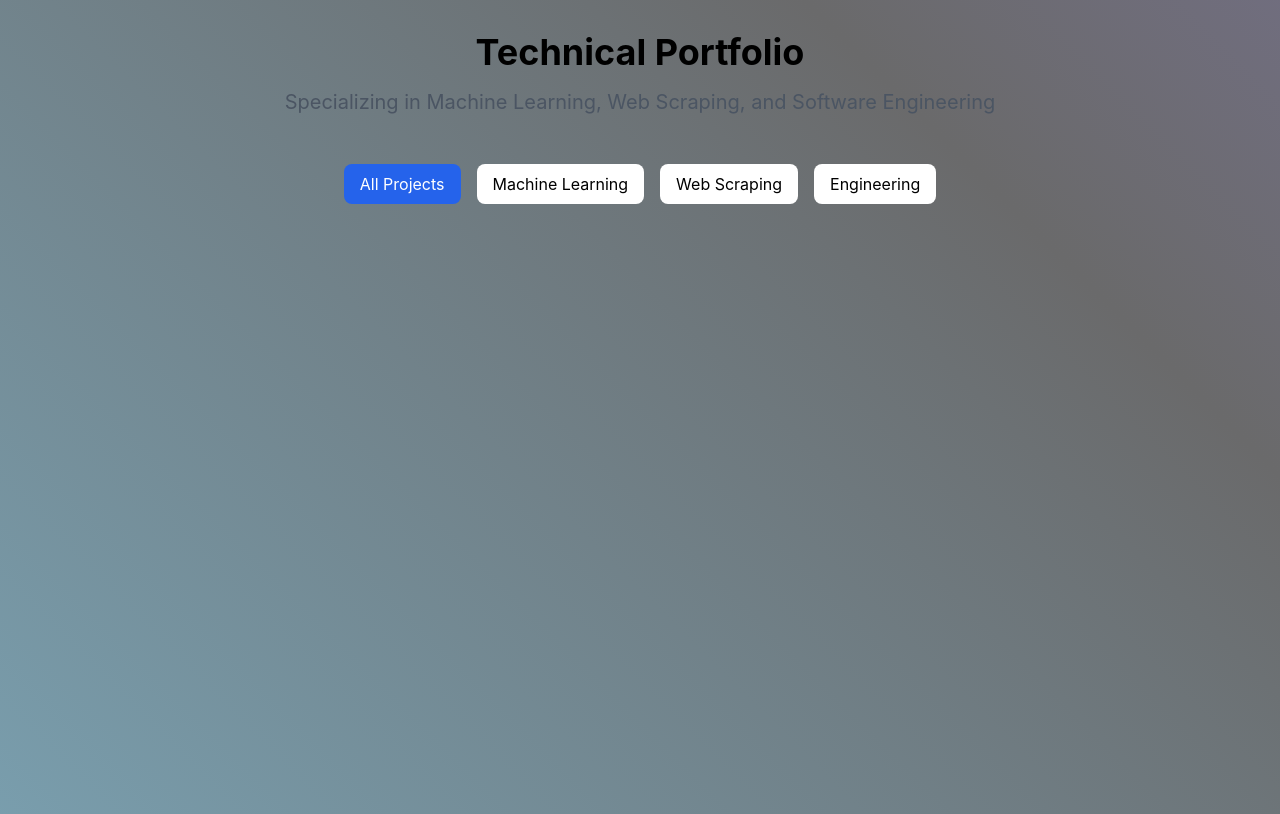
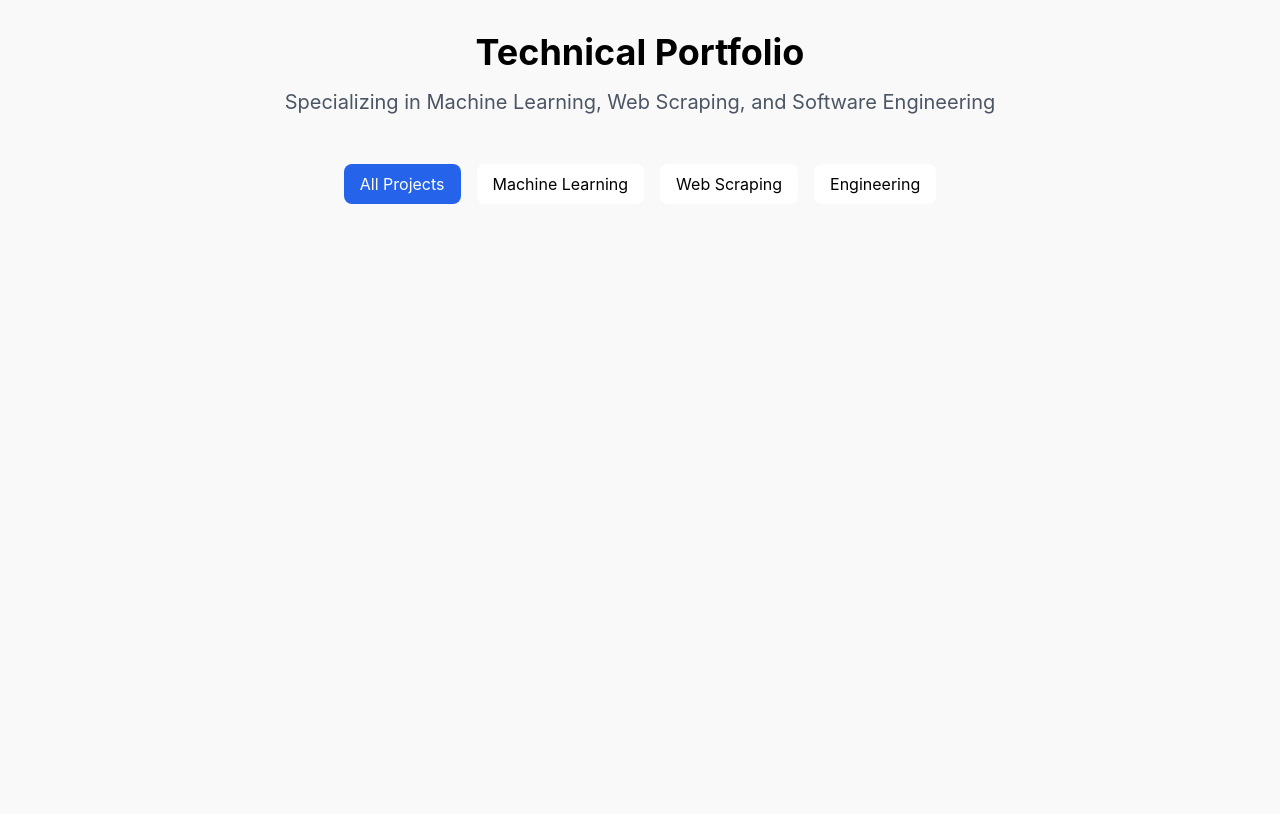
Before and after one commit to etiennegalea/etiennegalea.github.io, a React (Create React App) app: page / in a window 1280 px wide. Built offline with nearby package versions, Linux system fonts and the light colour scheme.

Commit message:
animation changes and GH deploy via npm

```diff
--- a/package.json
+++ b/package.json
@@ -2,6 +2,7 @@
   "name": "portfolio",
   "version": "0.1.0",
   "private": true,
+  "homepage": "https://etiennegalea.github.io",
   "dependencies": {
     "@radix-ui/react-icons": "^1.3.1",
     "@radix-ui/react-slot": "^1.1.0",
@@ -10,6 +11,7 @@
     "@testing-library/user-event": "^13.5.0",
     "class-variance-authority": "^0.7.0",
     "clsx": "^2.1.1",
+    "gh-pages": "^6.2.0",
     "lucide-react": "^0.455.0",
     "react": "^18.3.1",
     "react-dom": "^18.3.1",
@@ -21,7 +23,9 @@
     "start": "react-scripts start",
     "build": "react-scripts build",
     "test": "react-scripts test",
-    "eject": "react-scripts eject"
+    "eject": "react-scripts eject",
+    "predeploy": "npm run build",
+    "deploy": "gh-pages -d build"
   },
   "eslintConfig": {
     "extends": [
--- a/src/styles/animations.css
+++ b/src/styles/animations.css
@@ -44,6 +44,7 @@
   }
 
   .portfolio-container {
+    background: #f9f9f9;
     animation: fadeIn 0.8s ease-out forwards;
   }
 
@@ -130,22 +131,3 @@
       transform: translateY(-2px);
     }
   }
-
-/* Animated Background */
-@keyframes animatedBackground {
-    0% {
-      background-position: 0% 50%;
-    }
-    50% {
-      background-position: 100% 50%;
-    }
-    100% {
-      background-position: 0% 50%;
-    }
-  }
-
-  .portfolio-container {
-    background: linear-gradient(45deg, #87CEEB, #6a6a6b, #9382e8);
-    background-size: 300% 300%;
-    animation: animatedBackground 5s ease infinite;
-  }
```
Also changed, not shown: 1 other file (tests, documents, lock files or other folders).
